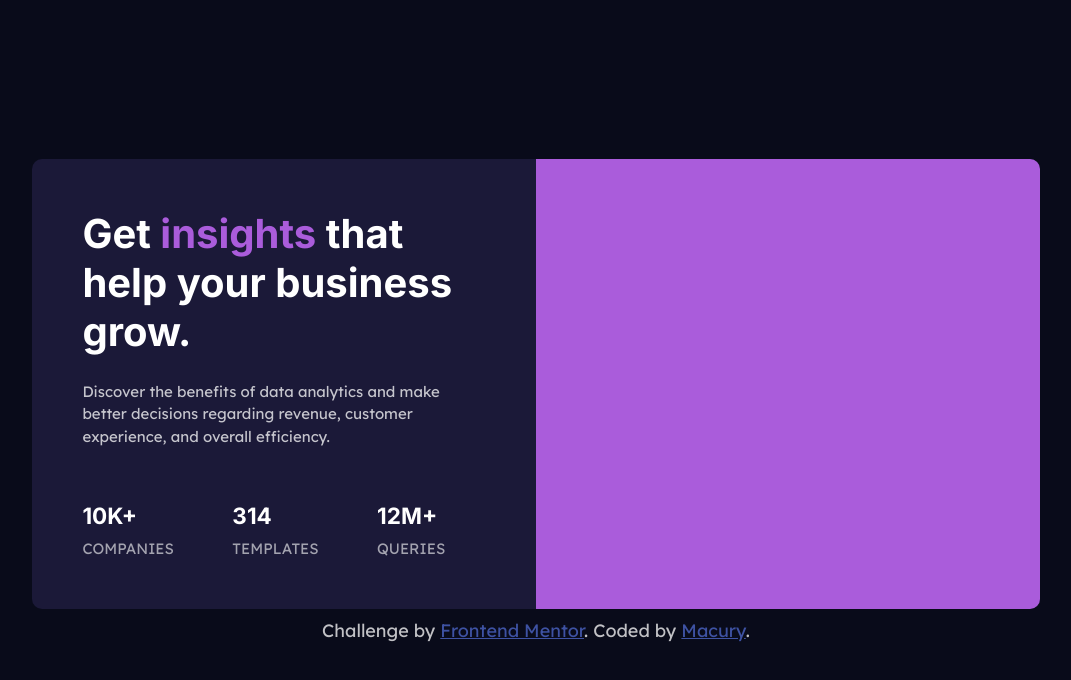
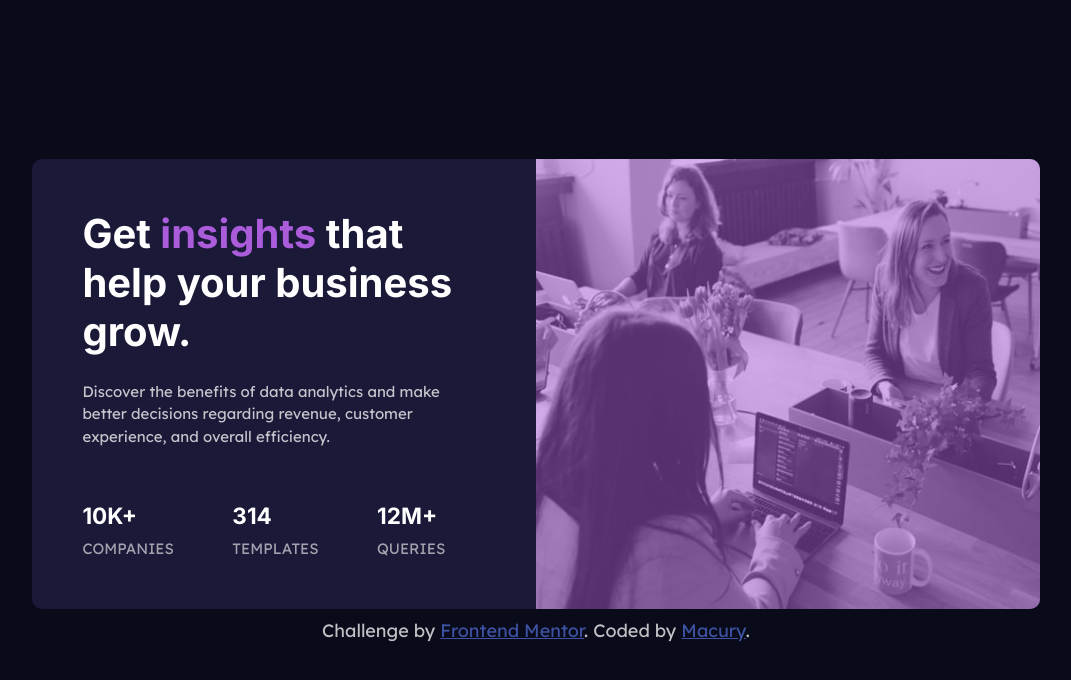
Before and after one commit to Macury/Stats-preview, a plain HTML site: page index.html in a window 1280 px wide. Shown: the whole page, without its empty margins (104-1175 px from the left). Drawn offline with Linux system fonts and the light colour scheme; the site is published under a folder, as on GitHub Pages, so addresses that start at the root find nothing.

Commit message:
css image adjustment

```diff
--- a/style.css
+++ b/style.css
@@ -44,7 +44,7 @@ body {
   border-top-left-radius: 10px;
 }
 .image {
-  background-image: url(/images/image-header-mobile.jpg);
+  background-image: url(./images/image-header-mobile.jpg);
   background-size: 310px, 200px;
   background-repeat: no-repeat;
   opacity: 50%;
@@ -126,7 +126,7 @@ h2 {
     border-radius: 0px 10px 10px 0px;
   }
   .image {
-    background-image: url(/images/image-header-desktop.jpg);
+    background-image: url(./images/image-header-desktop.jpg);
     background-size: 100% 100%;
     border-radius: inherit;
   }
```
